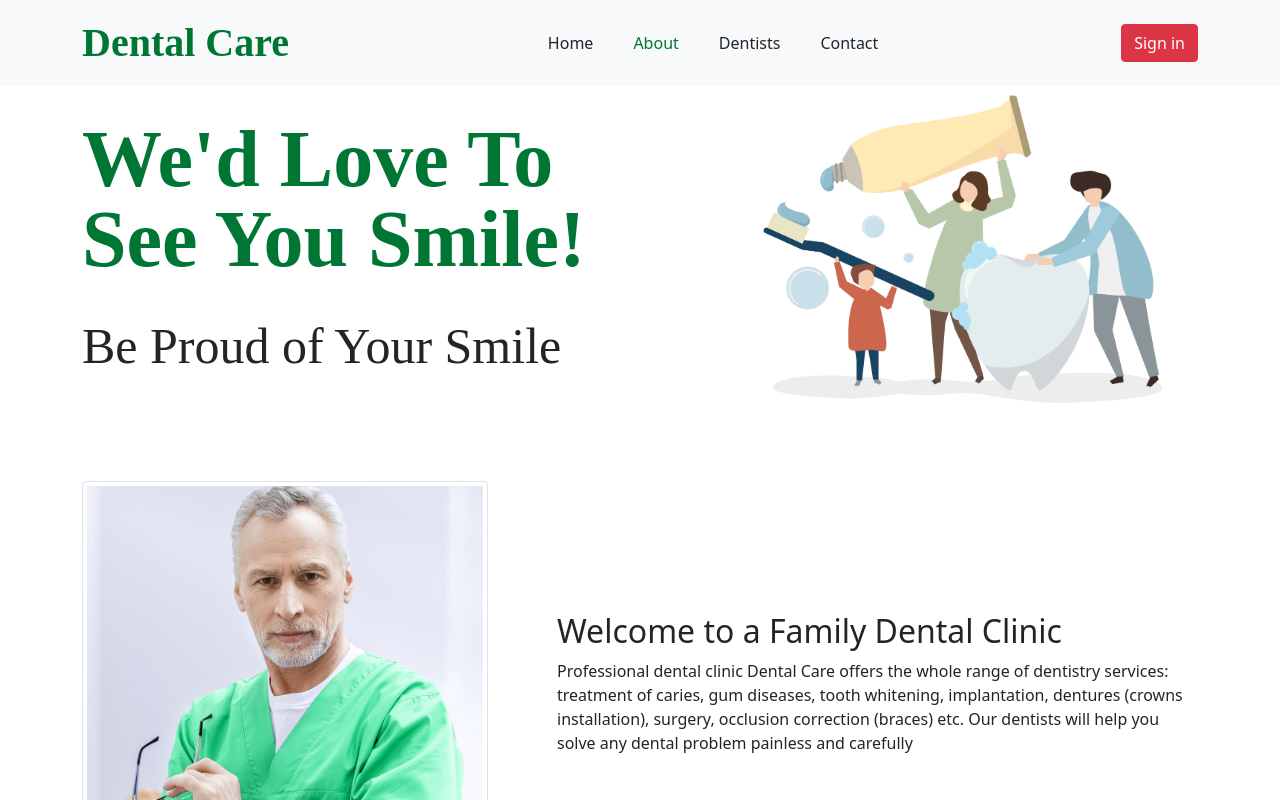
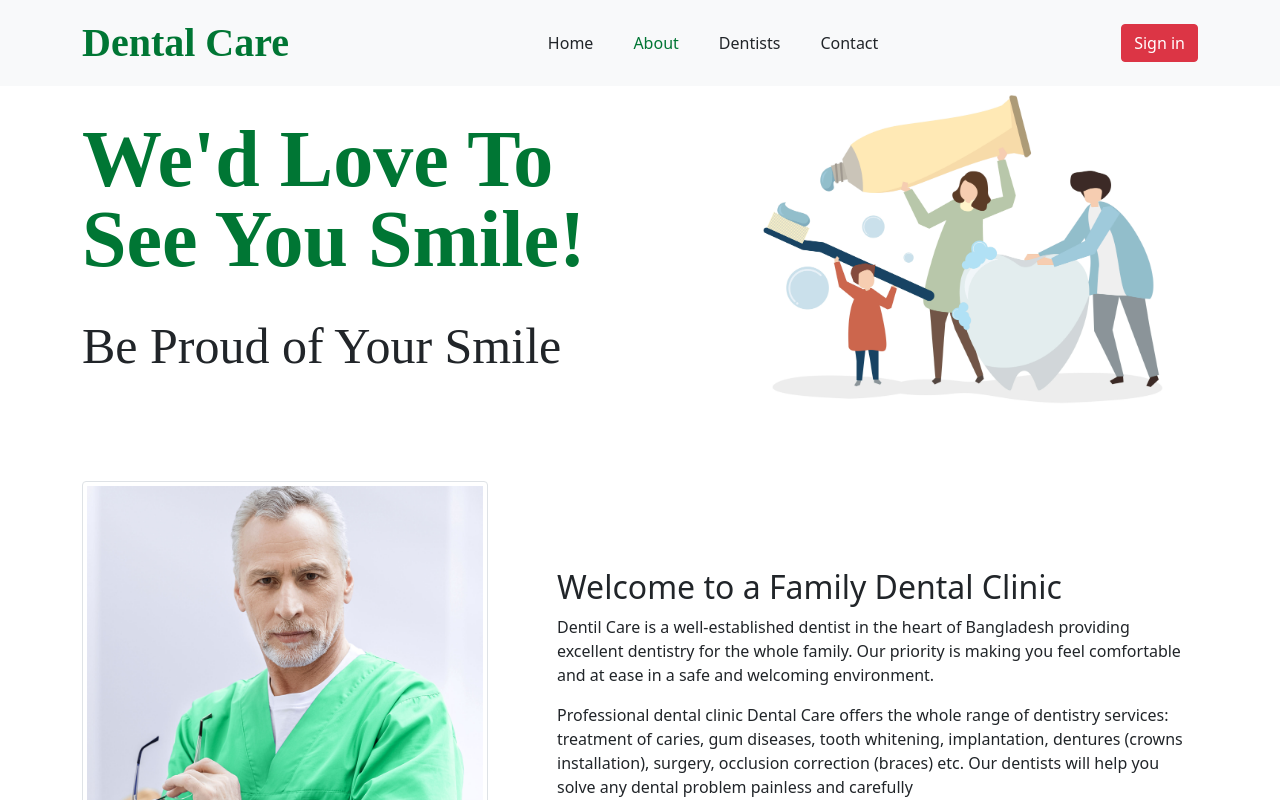
Before and after one commit to coder-rabbani/Dental-Care, a React (Create React App) app: page /about in a window 1280 px wide. Shown: the top 800 px of the page. Built offline with nearby package versions, Linux system fonts and the light colour scheme; no server answers.

Commit message:
about page edited

```diff
--- a/src/components/About/About.js
+++ b/src/components/About/About.js
@@ -16,6 +16,7 @@ const About = () => {
                     </div>
                     <div className="col-md-7 mt-3">
                         <h2>Welcome to a Family Dental Clinic</h2>
+                        <p>Dentil Care is a well-established dentist in the heart of Bangladesh providing excellent dentistry for the whole family. Our priority is making you feel comfortable and at ease in a safe and welcoming environment.</p>
                         <p>Professional dental clinic Dental Care offers the whole range of dentistry services: treatment of caries, gum diseases, tooth whitening, implantation, dentures (crowns installation), surgery, occlusion correction (braces) etc. Our dentists will help you solve any dental problem painless and carefully</p>
                     </div>
                 </div>
```
